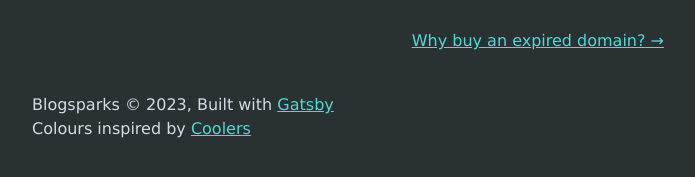
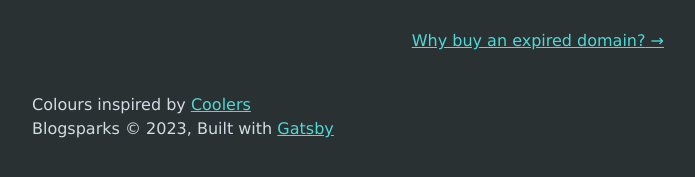
Before and after one commit to HobbaZ/my-gatsby-site, a Gatsby site: page /About-this-site/ in a window 1280 px wide. Shown: the part 1057-1234 px from the top of the page, without its empty margins (292-987 px from the left). Built offline with nearby package versions, Linux system fonts and the light colour scheme; Gatsby itself is replaced by a stand-in of ours.

```diff
--- a/src/components/layout.js
+++ b/src/components/layout.js
@@ -28,12 +28,6 @@ const Layout = ({ location, title, children }) => {
       <main>{children}</main>
 
       <footer>
-        {title} © {new Date().getFullYear()}, Built with
-        {` `}
-        <a target="_blank" rel="noreferrer" href="https://www.gatsbyjs.com">
-          Gatsby
-        </a>
-        <br />
         Colours inspired by{" "}
         <a
           target="_blank"
@@ -42,6 +36,12 @@ const Layout = ({ location, title, children }) => {
         >
           Coolers
         </a>
+        <br />
+        {title} © {new Date().getFullYear()}, Built with
+        {` `}
+        <a target="_blank" rel="noreferrer" href="https://www.gatsbyjs.com">
+          Gatsby
+        </a>
       </footer>
     </div>
   );
--- a/src/templates/blog-post.js
+++ b/src/templates/blog-post.js
@@ -13,9 +13,9 @@ const BlogPostTemplate = ({
   const siteTitle = site.siteMetadata?.title || `Title`;
 
   let disqusConfig = {
-    url: `${site.siteMetadata?.siteUrl + location.pathname}`,
-    identifier: location.pathname,
-    title: siteTitle,
+    url: `${"https://www.blogsparks.com" + location.pathname}`,
+    identifier: post.fields.slug,
+    title: post.frontmatter.title,
   };
 
   return (
```
